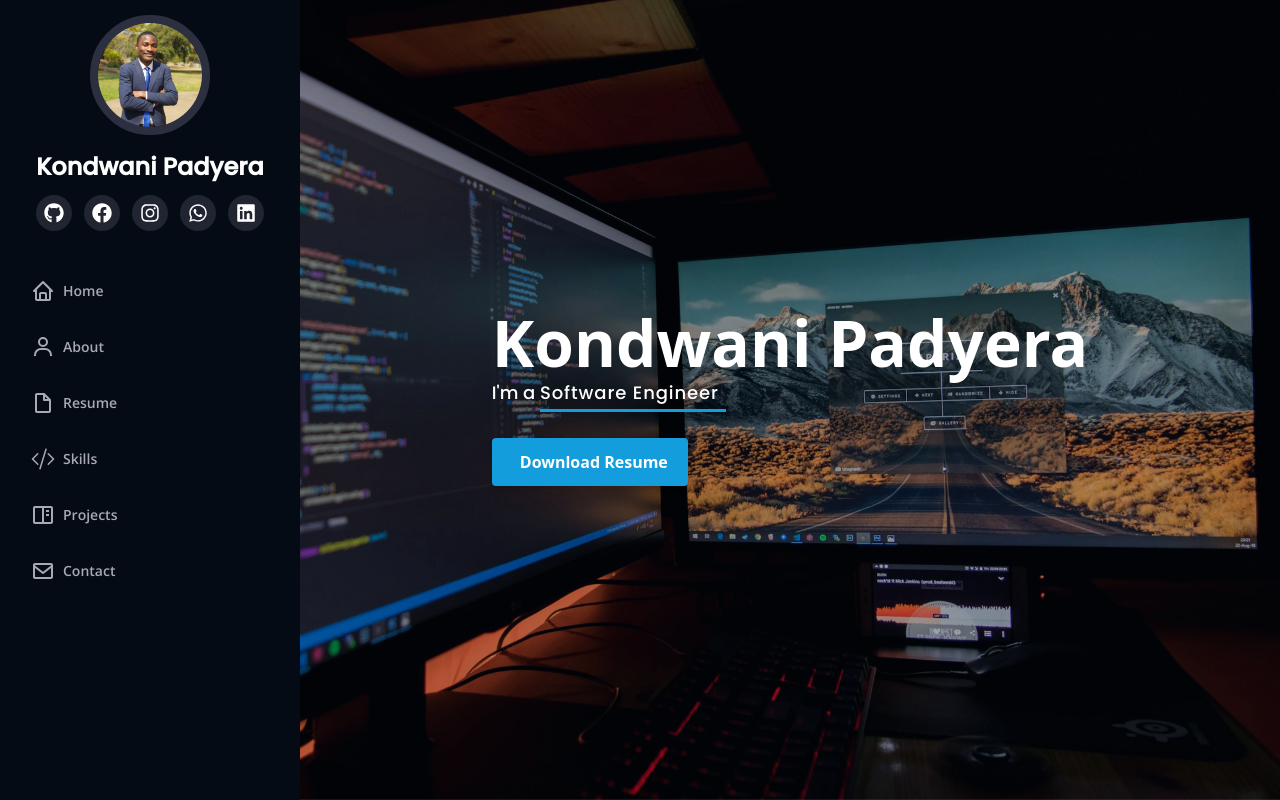
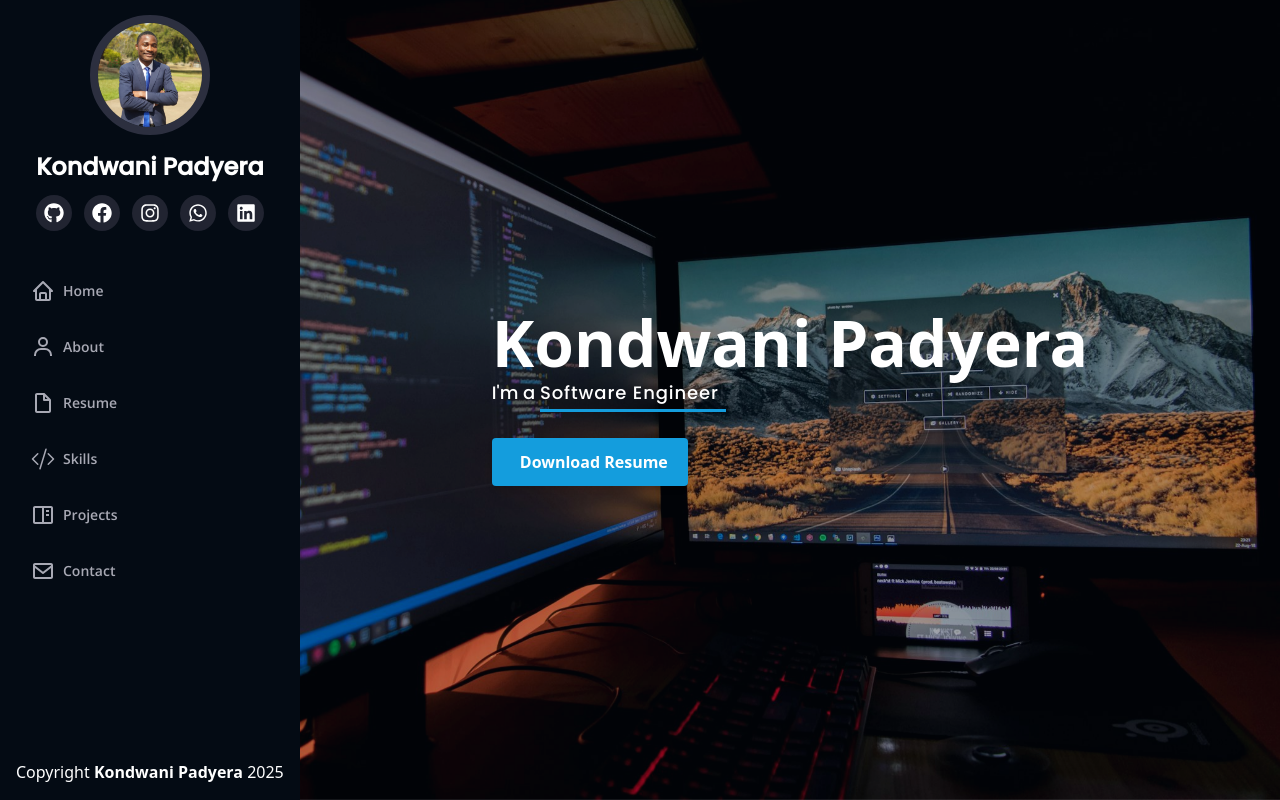
Before and after one commit to KhoTheProgrammer/Portfolio, a React (Vite) app: page / in a window 1280 px wide. Built offline with nearby package versions, Linux system fonts and the light colour scheme.

Commit message:
Placed the footer component in app, so that it will be at the bottom of each page

```diff
--- a/src/App.tsx
+++ b/src/App.tsx
@@ -5,6 +5,7 @@ import SkillsSection from "./components/SkillSection";
 import Contact from "./components/Contact";
 import Resume from "./components/Resume";
 import Project from "./components/Project";
+import Footer from "./components/Footer";
 import { Routes, Route, BrowserRouter } from "react-router-dom";
 
 const App = () => {
@@ -27,6 +28,7 @@ const App = () => {
           </Routes>
         </div>
       </div>
+      <Footer></Footer>
     </BrowserRouter>
   );
 };
```
